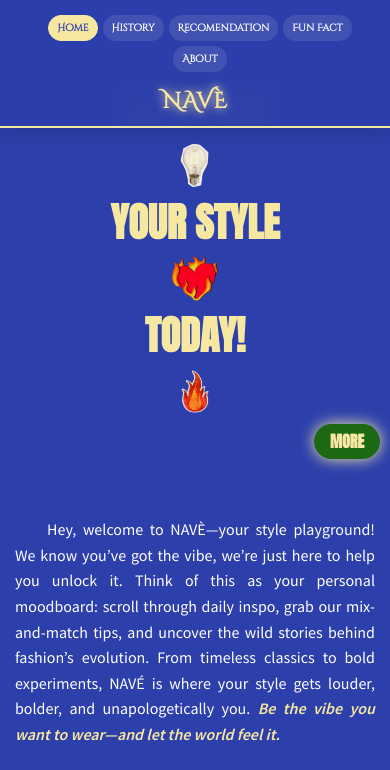
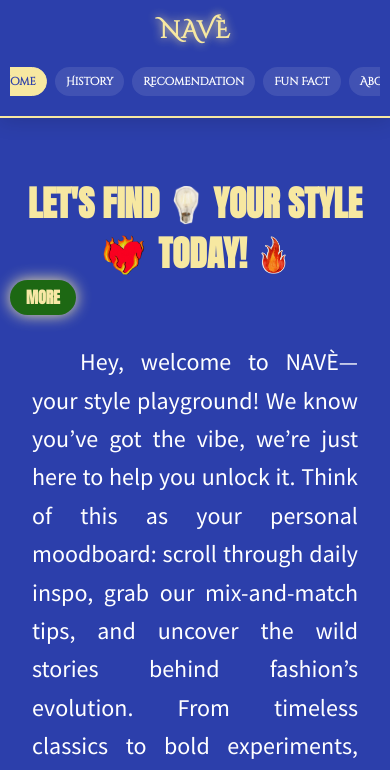
Before and after one commit to nawita-kasih/Nave-Fashion-Website, a plain HTML site: page index.html in a window 390 px wide. Shown: the top 770 px of the page. Drawn offline with Linux system fonts and the light colour scheme.

Commit message:
Update header home

```diff
--- a/style.css
+++ b/style.css
@@ -623,74 +623,74 @@ main {
   }
 }
 
-/* ====================== FIX TAMBAHAN MOBILE & HEADER ====================== */
+/* ====================== FIX HEADER & LAYOUT MOBILE ====================== */
 @media screen and (max-width: 768px) {
-  /* Header Fix agar tidak tumpang tindih */
+  /* Menyejajarkan Header secara vertikal namun rapi */
   nav {
+    position: relative; /* Ganti dari fixed agar tidak menutupi konten */
+    display: flex;
+    flex-direction: column;
+    align-items: center;
+    padding: 15px 10px;
     height: auto;
-    min-height: 60px;
-    flex-direction: column-reverse; /* Logo di bawah menu jika layar sangat sempit */
+    background: #2c3fab; /* Warna solid agar teks terbaca */
+  }
+
+  .cinzel {
+    font-size: 24px;
+    margin-bottom: 15px;
+    text-align: center;
+  }
+
+  /* Membuat Menu Navigasi sejajar horizontal dan bisa digeser (scroll) */
+  .nav-links {
+    display: flex;
+    flex-direction: row;
+    justify-content: center;
+    gap: 8px;
+    width: 100%;
+    margin-right: 0;
+    overflow-x: auto; /* Mengizinkan geser jika layar terlalu sempit */
+    padding-bottom: 5px;
+    white-space: nowrap;
+  }
+
+  .nav-links li a {
+    font-size: 11px;
+    padding: 6px 10px;
+    background: rgba(255, 255, 255, 0.1);
+    border-radius: 15px;
+  }
+
+  /* Mengatur ulang jarak konten agar tidak terpotong */
+  main {
+    padding-top: 20px !important; /* Jarak standar karena nav sudah relative */
+  }
+
+  /* Memperbaiki ukuran teks Hero agar tidak berantakan */
+  .homepage .hero-title {
+    font-size: 2.2rem !important;
+    text-align: center;
+    display: block; /* Menghindari flex yang merusak baris */
     padding: 10px;
   }
 
-  .nav-links {
-    justify-content: center;
-    width: 100%;
-    margin: 0 0 10px 0;
-    flex-wrap: wrap;
-    gap: 5px;
+  .homepage .hero-icon {
+    height: 40px !important;
+    vertical-align: middle;
+    margin: 5px;
   }
 
-  .cinzel {
-    font-size: 22px;
+  /* Memastikan kartu konten (History/Recommendation) menumpuk vertikal */
+  .info-card {
+    flex-direction: column !important;
+    height: auto !important;
+    padding: 15px;
   }
 
-  /* Hero Section Home Fix */
-  .homepage .hero-title {
-    display: flex;
-    flex-direction: column;
-    align-items: center;
-    text-align: center;
-    font-size: 2.5rem !important;
-    padding: 20px 10px !important;
-  }
-
-  .homepage .hero-icon {
-    height: 45px !important;
-    margin: 10px 0 !important;
-  }
-
-  .homepage .intro-text {
-    font-size: 1rem;
-    padding: 0 15px;
-    margin: 20px 0;
-  }
-
-  /* Card Layout Fix (Menumpuk Vertikal) */
-  .homepage .card-container {
-    grid-template-columns: 1fr;
-    padding: 10px;
-  }
-
-  .homepage .info-card {
-    flex-direction: column !important;
-    height: auto !important;
-    min-height: unset !important;
-  }
-
-  .homepage .card-image {
+  .card-image {
     width: 100% !important;
     height: 200px !important;
-  }
-
-  .homepage .card-content {
-    padding: 15px !important;
+    margin-bottom: 15px;
   }
 }
-
-@media screen and (max-width: 480px) {
-  .nav-links li a {
-    font-size: 10px;
-    padding: 5px 8px;
-  }
-}
```
